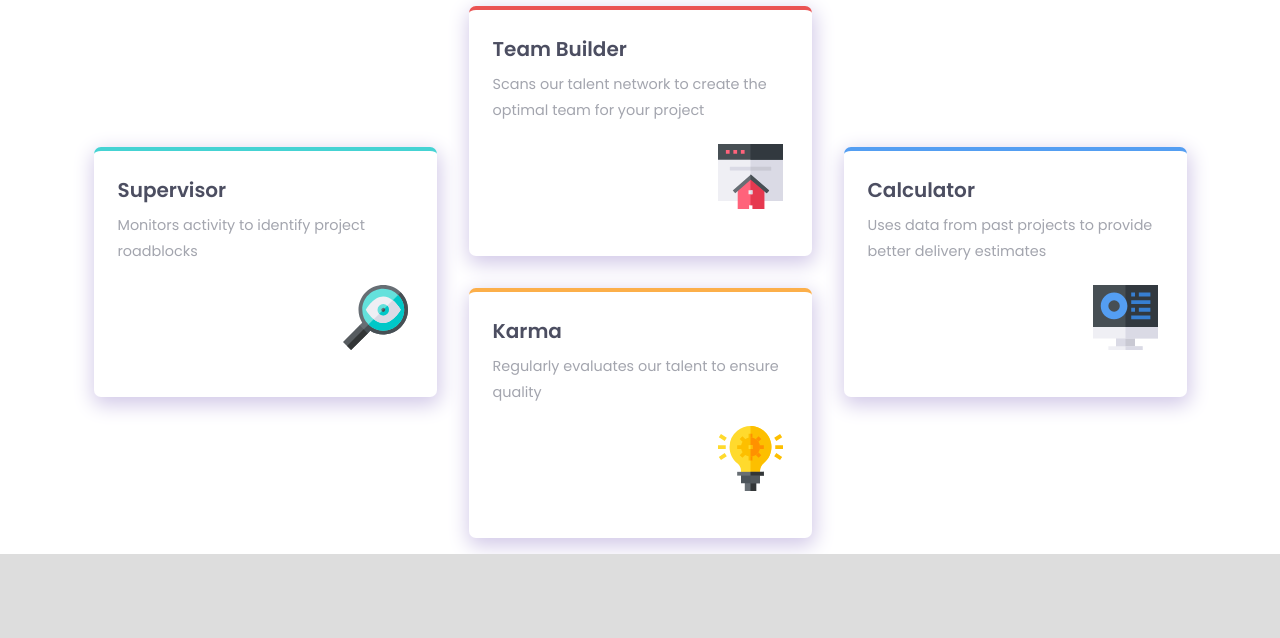
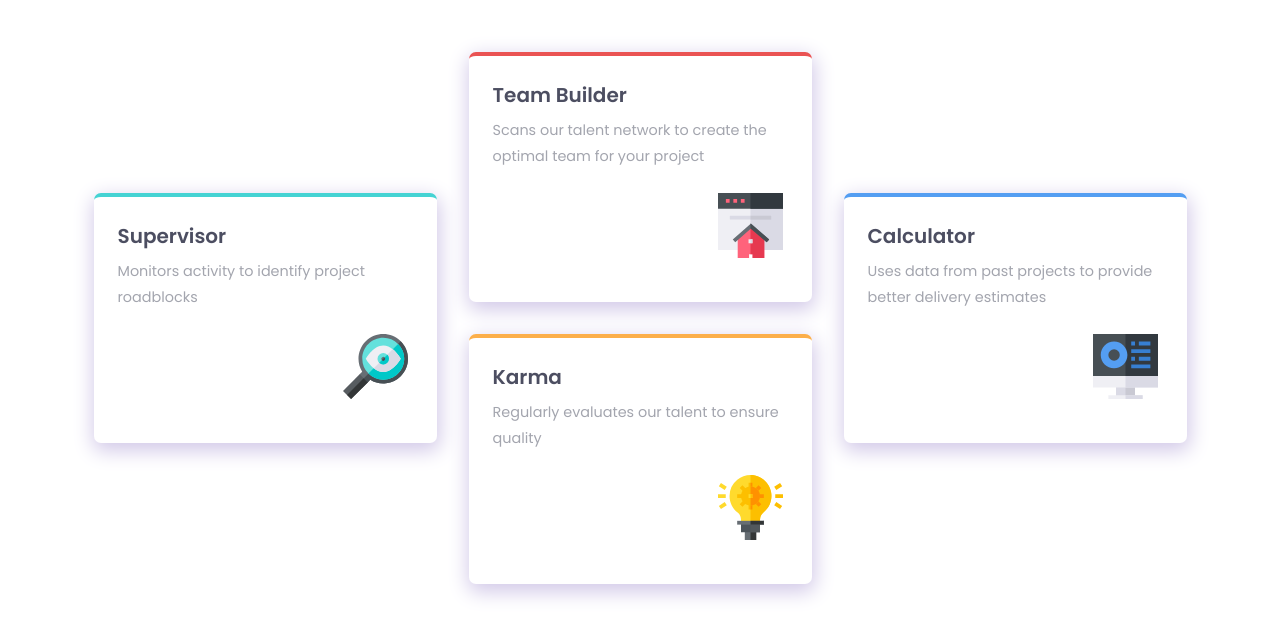
Before and after one commit to BalazsBanfi/FEM-12-Four-card-feature, a plain HTML site: page index.html in a window 1280 px wide. Shown: the part 246-884 px from the top of the page. Before the commit the page ends 800 px from the top, so only its background shows below. Drawn offline with Linux system fonts and the light colour scheme.

```diff
--- a/style.css
+++ b/style.css
@@ -31,7 +31,7 @@ body {
 
 main {
   width: clamp(343px, 100%, 1440px);
-  height: 100vh;
+  min-height: 100vh;
   background: white;
   padding: 4rem 1rem;
   display: grid;
@@ -94,7 +94,7 @@ h2 {
   width: 65px;
   float: right;
   position: relative;
-  top: 20px;
+  top: 23px;
   right: 13px;
 }
 
```
Also changed, not shown: images/desktop.png (added), images/mobile.png (added).
